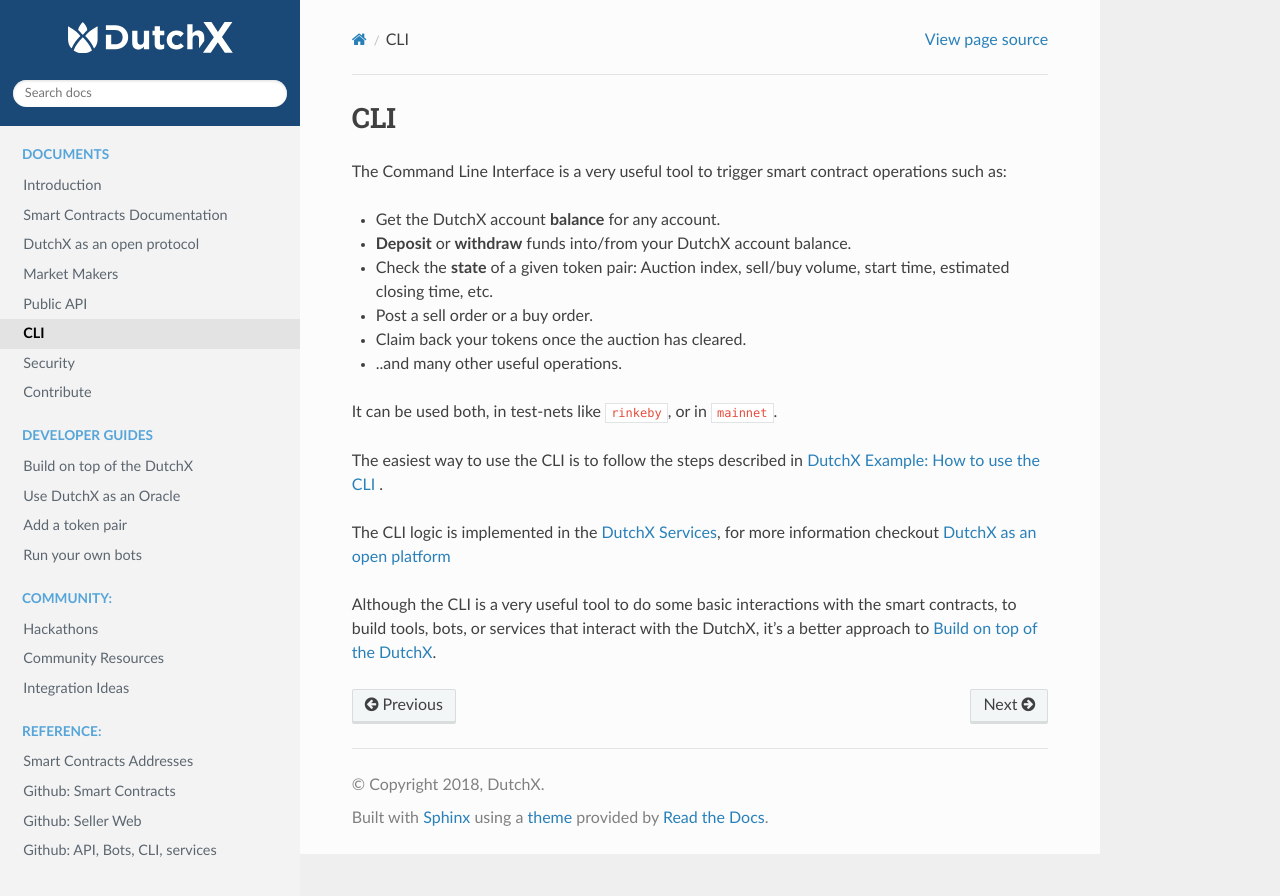
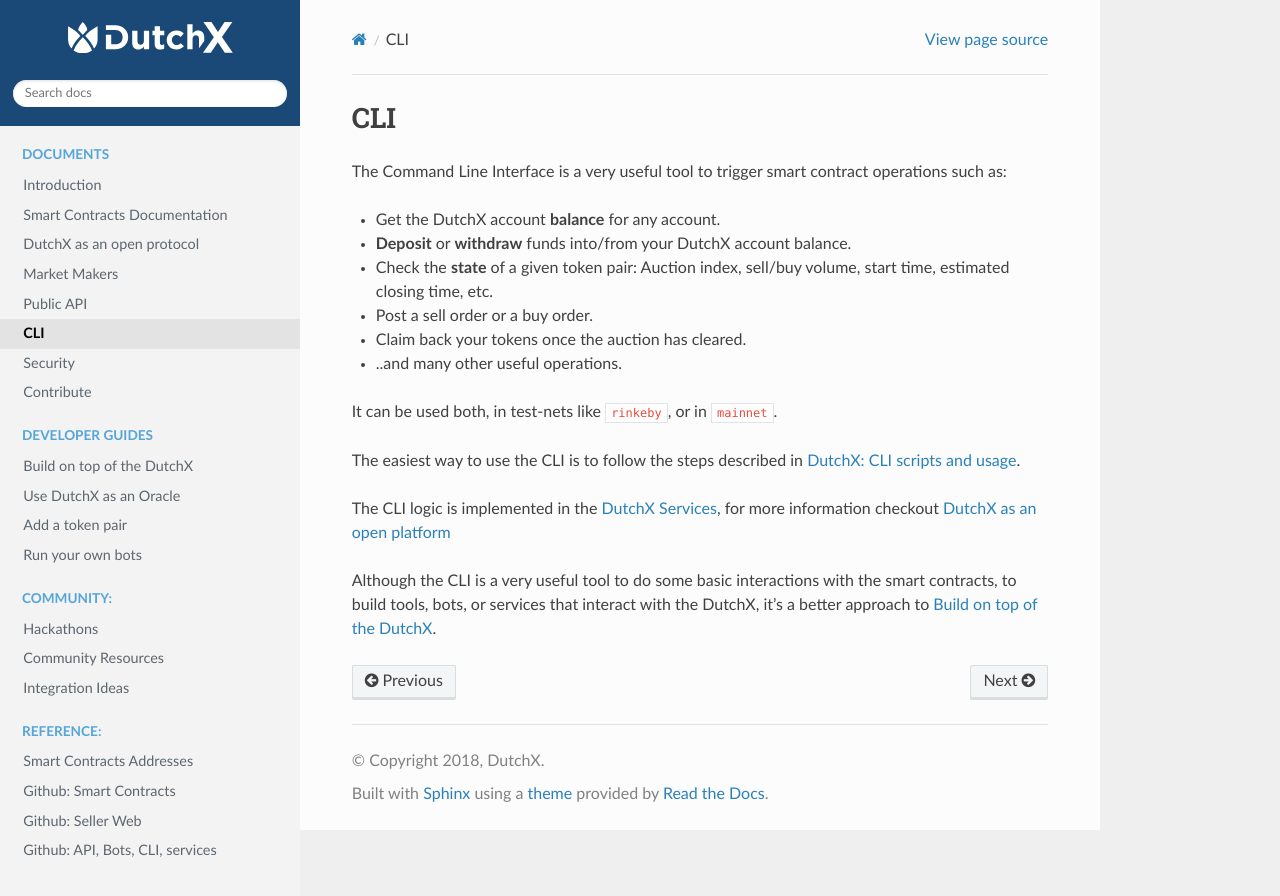
Before and after one commit to gnosis/dx-docs, a Sphinx documentation site: the page built from source/cli.md, in a window 1280 px wide. Shown: the top 896 px of the page. Built offline with Sphinx 7.4.7 and the Read the Docs theme 2.0.0, drawn with Linux system fonts in a browser that asks for light colours.

Commit message:
Update name for cli project

```diff
--- a/source/cli.md
+++ b/source/cli.md
@@ -11,7 +11,7 @@
 It can be used both, in test-nets like `rinkeby`, or in `mainnet`.
 
 The easiest way to use the CLI is to follow the steps described in
-[DutchX Example: How to use the CLI ](https://github.com/gnosis/dx-cli).
+[DutchX: CLI scripts and usage](https://github.com/gnosis/dx-cli).
 
 The CLI logic is implemented in the [DutchX Services](https://github.com/gnosis/dx-services),
 for more information checkout [DutchX as an open platform](./dutchx-as-an-open-platform.html)
```
